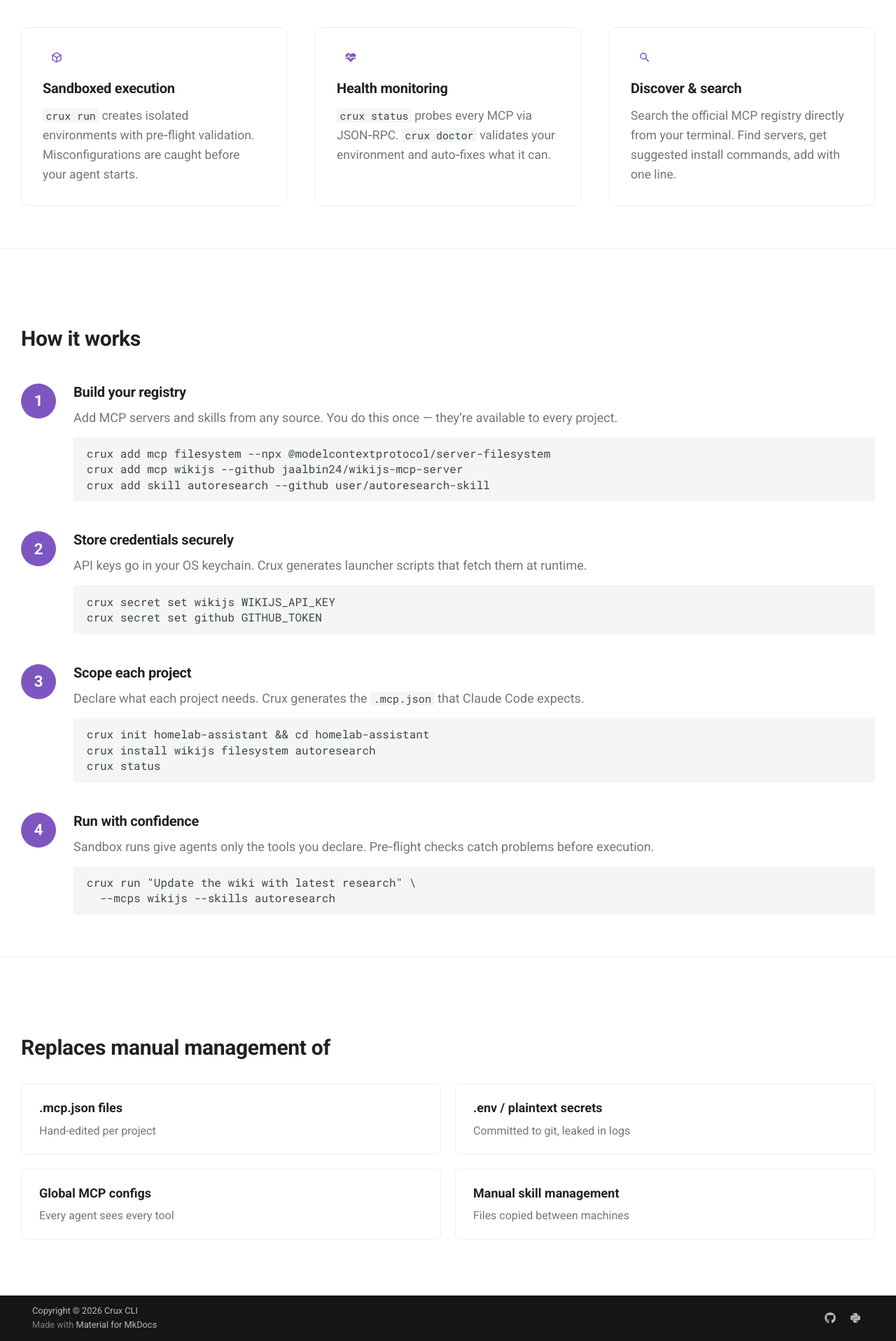
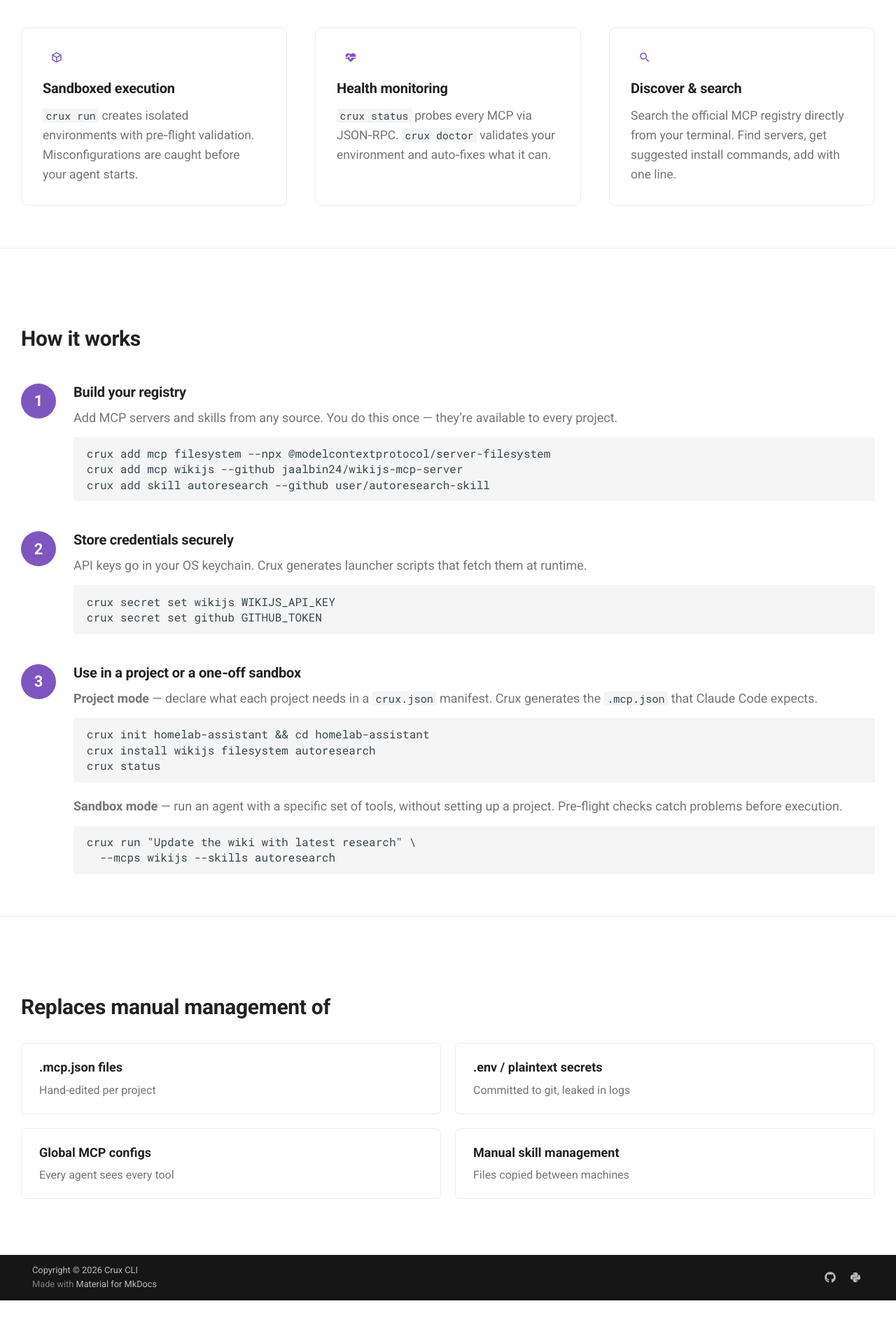
Before and after one commit to crux-cli/crux, an MkDocs documentation site: the page built from docs/index.md, in a window 1280 px wide. Shown: the part 970-2886 px from the top of the page at 70% size. Built offline with MkDocs 1.6.1 and Material for MkDocs 9.7.7, drawn with Linux system fonts in a browser that asks for light colours; comment, search, counter and statistics services are not loaded; the version menu is left out; after the commit the page ends 2828 px from its top, so only the background shows below that.

Commit message:
docs: fix mobile padding, merge project/sandbox steps, remove CI/CD guide, add Google verification (#10)
- Fix mobile left padding: add 1rem padding to all homepage sections on small screens
- Merge homepage steps 3+4 into single step showing two options (project mode vs sandbox mode)
- Remove CI/CD guide: registry is local-only, no mechanism for CI secret provisioning yet
- Add Google Search Console verification meta tag via main.html override
- Update README to match: 3-step quickstart with project/sandbox options

Co-authored-by: Claude Opus 4.6 (1M context) <noreply@anthropic.com>

```diff
--- a/docs/overrides/home.html
+++ b/docs/overrides/home.html
@@ -120,18 +120,12 @@ crux secret set github GITHUB_TOKEN</code></pre>
         <div class="crux-step">
           <div class="crux-step__num">3</div>
           <div class="crux-step__body">
-            <h3>Scope each project</h3>
-            <p>Declare what each project needs. Crux generates the <code>.mcp.json</code> that Claude Code expects.</p>
+            <h3>Use in a project or a one&#8209;off sandbox</h3>
+            <p><strong>Project mode</strong>&nbsp;&mdash;&nbsp;declare what each project needs in a <code>crux.json</code> manifest. Crux generates the <code>.mcp.json</code> that Claude Code expects.</p>
             <pre><code>crux init homelab-assistant && cd homelab-assistant
 crux install wikijs filesystem autoresearch
 crux status</code></pre>
-          </div>
-        </div>
-        <div class="crux-step">
-          <div class="crux-step__num">4</div>
-          <div class="crux-step__body">
-            <h3>Run with confidence</h3>
-            <p>Sandbox runs give agents only the tools you declare. Pre&#8209;flight checks catch problems before execution.</p>
+            <p style="margin-top: 1rem;"><strong>Sandbox mode</strong>&nbsp;&mdash;&nbsp;run an agent with a specific set of tools, without setting up a project. Pre&#8209;flight checks catch problems before execution.</p>
             <pre><code>crux run "Update the wiki with latest research" \
   --mcps wikijs --skills autoresearch</code></pre>
           </div>
--- /dev/null
+++ b/docs/overrides/main.html
@@ -0,0 +1,5 @@
+{% extends "base.html" %}
+
+{% block extrahead %}
+  <meta name="google-site-verification" content="FFG3QeXE1AOW-G8BuJ_9t2P2nJ6GuUXM6qICYmoyPf0" />
+{% endblock %}
--- a/docs/stylesheets/extra.css
+++ b/docs/stylesheets/extra.css
@@ -17,12 +17,22 @@
 /* ── Hero section ── */
 
 .crux-hero {
-  padding: 4rem 0 3rem;
+  padding: 4rem 1rem 3rem;
   background: var(--md-default-bg-color);
 }
 
 .crux-hero__inner {
   max-width: 42rem;
+}
+
+/* ── Mobile padding for all homepage sections ── */
+
+@media screen and (max-width: 44.9375em) {
+  .crux-hero { padding: 2rem 1rem; }
+  .crux-features { padding: 2rem 1rem; }
+  .crux-how { padding: 2rem 1rem; }
+  .crux-replaces { padding: 2rem 1rem 3rem; }
+  .crux-hero__install code { font-size: 0.75rem; word-break: break-all; }
 }
 
 .crux-hero h1 {
--- a/mkdocs.yml
+++ b/mkdocs.yml
@@ -149,7 +149,6 @@ nav:
       - Secrets Management: guides/secrets.md
       - Sandboxed Execution: guides/sandbox.md
       - Health Monitoring: guides/health.md
-      - CI/CD Integration: guides/ci-cd.md
   - CLI Reference:
       - cli/index.md
       - crux setup: cli/setup.md
```
Also changed, not shown: README.md (+5 -3 lines), docs/guides/ci-cd.md (deleted, +0 -72 lines), docs/guides/index.md (+0 -8 lines).
